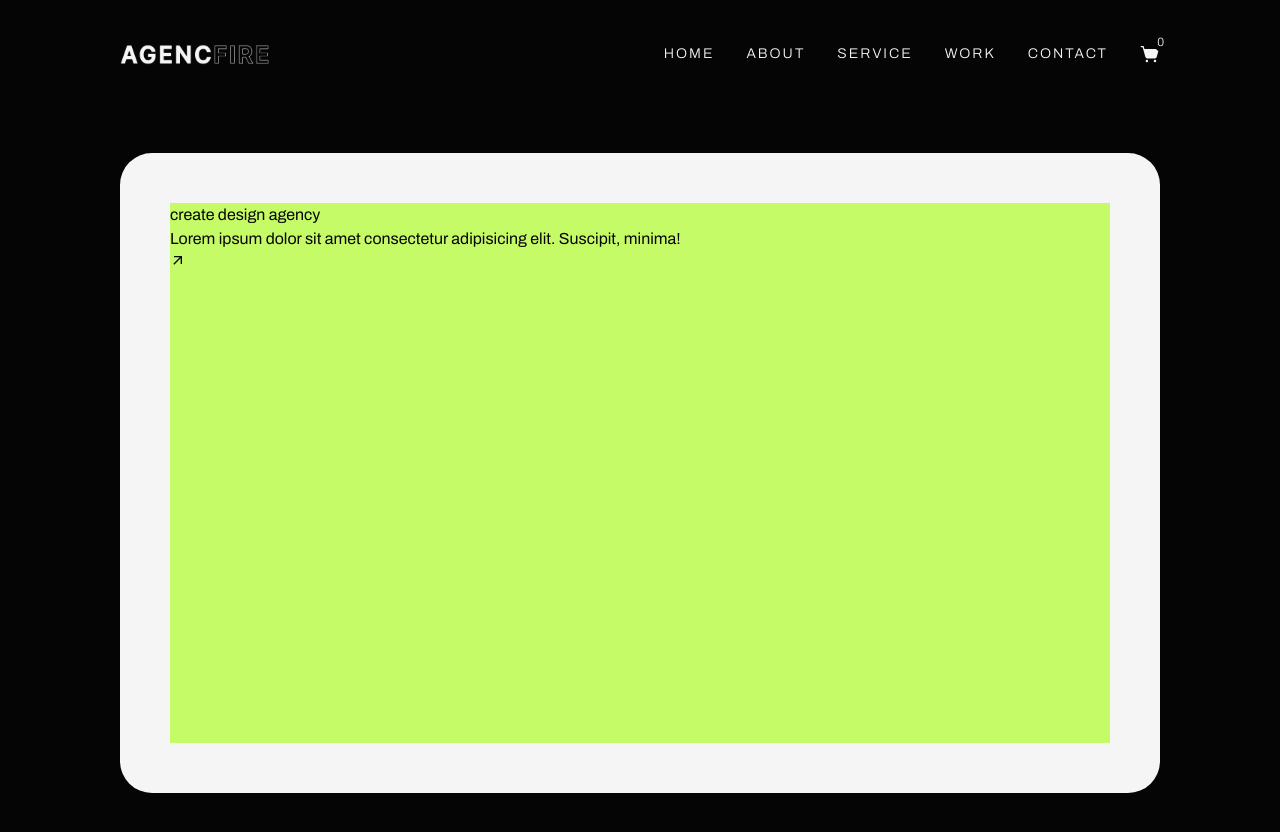
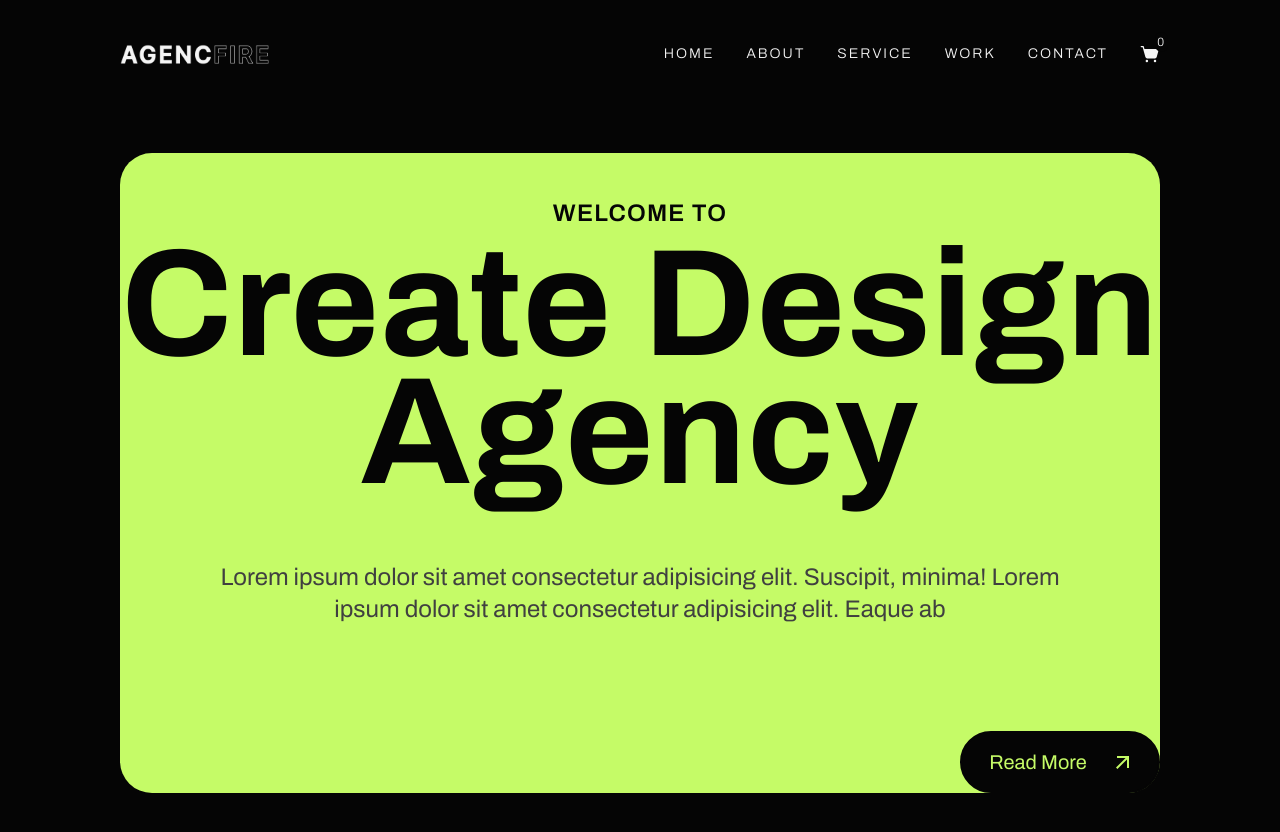
Before and after one commit to poloksan/agency-website, a Next.js app: page /hero in a window 1280 px wide. Shown: the top 832 px of the page. Built offline with nearby package versions, Linux system fonts and the light colour scheme.

Commit message:
add nothing

```diff
--- a/src/app/hero/page.jsx
+++ b/src/app/hero/page.jsx
@@ -1,70 +1,81 @@
-"use client";
+'use client';
 
-import React from "react";
-import Link from "next/link";
-import Image from "next/image";
-import { motion } from "motion/react";
-import { MdOutlineArrowOutward } from "react-icons/md";
-import learnMore from "@/assets/icons/learn-more-btn.png";
-import corner from "@/assets/images/hero-big-corner-img.png";
-import heroBigImg from "@/assets/images/hero-big-img.png";
-import companyLogoOne from "@/assets/images/company-logo-one.png";
-import companyLogoTwo from "@/assets/images/company-logo-two.png";
-import companyLogoThree from "@/assets/images/company-logo-three.png";
-import companyLogoFour from "@/assets/images/company-logo-four.png";
+import React from 'react';
+import Link from 'next/link';
+import Image from 'next/image';
+import { motion } from 'motion/react';
+import { MdOutlineArrowOutward } from 'react-icons/md';
+import learnMore from '@/assets/icons/learn-more-btn.png';
+import corner from '@/assets/images/hero-big-corner-img.png';
+import heroBigImg from '@/assets/images/hero-big-img.png';
+import companyLogoOne from '@/assets/images/company-logo-one.png';
+import companyLogoTwo from '@/assets/images/company-logo-two.png';
+import companyLogoThree from '@/assets/images/company-logo-three.png';
+import companyLogoFour from '@/assets/images/company-logo-four.png';
 
 const companyLogos = [
     {
         id: 1,
         src: companyLogoOne,
-        alt: "company logo",
+        alt: 'company logo',
     },
     {
         id: 2,
         src: companyLogoTwo,
-        alt: "company logo",
+        alt: 'company logo',
     },
     {
         id: 3,
         src: companyLogoThree,
-        alt: "company logo",
+        alt: 'company logo',
     },
     {
         id: 4,
         src: companyLogoFour,
-        alt: "company logo",
+        alt: 'company logo',
     },
     {
         id: 5,
         src: companyLogoOne,
-        alt: "company logo",
+        alt: 'company logo',
     },
     {
         id: 6,
         src: companyLogoTwo,
-        alt: "company logo",
+        alt: 'company logo',
     },
 ];
 
 export default function Hero() {
     return (
-        <section className="w-full max-w-360 mx-auto px-8 sm:px-30 py-11 rounded-4xl">
-            <div className="w-full h-[80vh] bg-custom-primary border-50 border-custom-white rounded-4xl text-custom-black">
-                <div>
-                    <h1>
-                        create <span>design</span> agency
+        <section className="w-full max-w-360 mx-auto px-8 sm:px-30 py-11">
+            <div className="relative w-full h-[80vh] flex flex-col items-center justify-center text-center lg:gap-20 bg-custom-primary rounded-4xl">
+                <div className="lg:space-y-16 -mt-30">
+                    <p className="mb-4 font-semibold text-2xl uppercase leading-6 tracking-wider text-custom-black">
+                        Welcome <span className="">to</span>
+                    </p>
+                    <h1 className="font-bold text-[152px] leading-32 tracking-[1px] capitalize text-custom-black">
+                        create design <span className="">agency</span>
                     </h1>
-                    <p>
-                        Lorem ipsum dolor sit amet consectetur adipisicing elit.
-                        Suscipit, minima!
+                    <p className="text-2xl w-full max-w-220 mx-auto text-custom-dark-gray">
+                        Lorem ipsum dolor sit amet consectetur adipisicing elit. Suscipit, minima!
+                        Lorem ipsum dolor sit amet consectetur adipisicing elit. Eaque ab
                     </p>
                 </div>
 
-                <div>
-                    <button>
-                        <MdOutlineArrowOutward />
-                    </button>
-                </div>
+                <Link
+                    href={'/'}
+                    className=" w-full max-w-50 h-15.5 flex items-center justify-center border-2 border-custom-black bg-custom-black rounded-full absolute bottom-0 right-0 hover:bg-transparent group"
+                >
+                    <div className="flex items-center lg:gap-4 lg:text-xl">
+                        <button className="capitalize cursor-pointer text-custom-primary group-hover:text-custom-black">
+                            read more
+                        </button>
+                        <span className="p-2 rounded-full group-hover:bg-custom-black -mr-3">
+                            <MdOutlineArrowOutward className="text-custom-primary font-semibold leading-8 tracking-wide text-2xl" />
+                        </span>
+                    </div>
+                </Link>
             </div>
         </section>
     );
```
